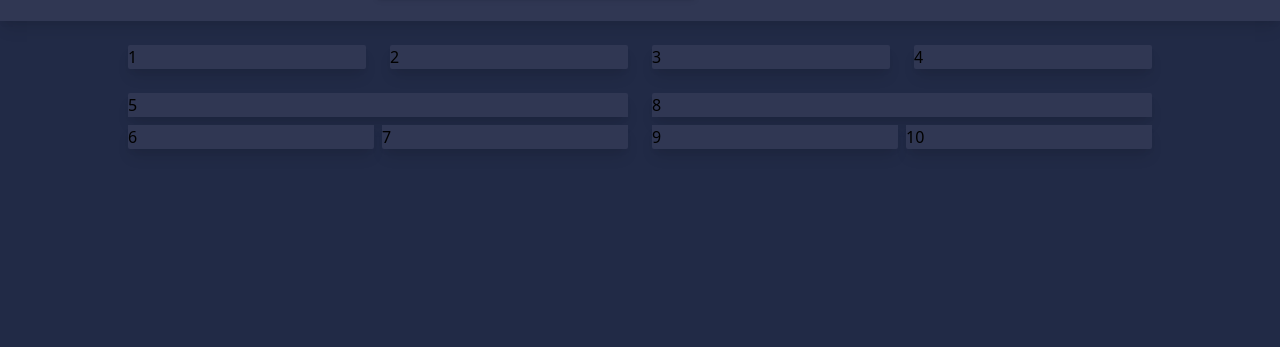
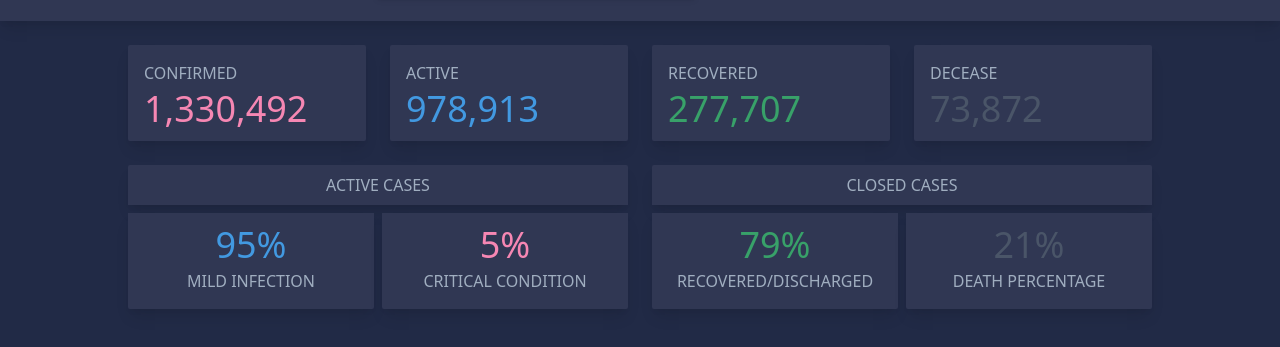
Before and after one commit to learnwithparam/novel-tracker, a website built with Parcel: page src/index.html in a window 1280 px wide. Shown: the part 75-422 px from the top of the page. Built offline with nearby package versions, Linux system fonts and the light colour scheme.

Commit message:
Implement actual numbers of the grid

```diff
--- a/src/index.html
+++ b/src/index.html
@@ -35,22 +35,50 @@
   <div class="container w-4/5 mx-auto mt-6">
     <div class="grid grid-cols-2 gap-6">
       <div class="grid grid-cols-2 gap-6">
-        <div class="bg-darken-blue-100 shadow-lg rounded-sm">1</div>
-        <div class="bg-darken-blue-100 shadow-lg rounded-sm">2</div>
+        <div class="bg-darken-blue-100 shadow-lg rounded-sm p-4">
+          <div class="text-md text-gray-500 uppercase font-medium">confirmed</div>
+          <div class="text-4xl text-gray-500 uppercase font-medium mt-2 leading-8 text-pink-400">1,330,492</div>
+        </div>
+        <div class="bg-darken-blue-100 shadow-lg rounded-sm p-4">
+          <div class="text-md text-gray-500 uppercase font-medium">active</div>
+          <div class="text-4xl text-gray-500 uppercase font-medium mt-2 leading-8 text-blue-500">978,913</div>
+        </div>
       </div>
       <div class="grid grid-cols-2 gap-6">
-        <div class="bg-darken-blue-100 shadow-lg rounded-sm">3</div>
-        <div class="bg-darken-blue-100 shadow-lg rounded-sm">4</div>
+        <div class="bg-darken-blue-100 shadow-lg rounded-sm p-4">
+          <div class="text-md text-gray-500 uppercase font-medium">recovered</div>
+          <div class="text-4xl text-gray-500 uppercase font-medium mt-2 leading-8 text-green-600">277,707</div>
+        </div>
+        <div class="bg-darken-blue-100 shadow-lg rounded-sm p-4">
+          <div class="text-md text-gray-500 uppercase font-medium">decease</div>
+          <div class="text-4xl text-gray-500 uppercase font-medium mt-2 leading-8 text-gray-700">73,872</div>
+        </div>
       </div>
-      <div class="grid grid-cols-2 gap-2">
-        <div class="col-span-2 bg-darken-blue-100 shadow-lg rounded-sm rounded-b-none">5</div>
-        <div class="bg-darken-blue-100 shadow-lg rounded-sm rounded-t-none">6</div>
-        <div class="bg-darken-blue-100 shadow-lg rounded-sm rounded-t-none">7</div>
+      <div class="grid grid-cols-2 gap-2 text-center">
+        <div class="col-span-2 bg-darken-blue-100 shadow-lg rounded-sm rounded-b-none p-2" >
+          <div class="text-md text-gray-500 uppercase font-medium">ACTIVE CASES</div>
+        </div>
+        <div class="bg-darken-blue-100 shadow-lg rounded-sm rounded-t-none py-4">
+          <div class="text-4xl text-gray-500 uppercase font-medium leading-8 text-blue-500">95%</div>
+          <div class="text-md text-gray-500 uppercase font-medium mt-2">mild infection</div>
+        </div>
+        <div class="bg-darken-blue-100 shadow-lg rounded-sm rounded-t-none p-4">
+          <div class="text-4xl text-gray-500 uppercase font-medium leading-8 text-pink-400">5%</div>
+          <div class="text-md text-gray-500 uppercase font-medium mt-2">critical condition</div>
+        </div>
       </div>
-      <div class="grid grid-cols-2 gap-2">
-        <div class="col-span-2 bg-darken-blue-100 shadow-lg rounded-sm rounded-b-none">8</div>
-        <div class="bg-darken-blue-100 shadow-lg rounded-sm rounded-t-none">9</div>
-        <div class="bg-darken-blue-100 shadow-lg rounded-sm rounded-t-none">10</div>
+      <div class="grid grid-cols-2 gap-2  text-center">
+        <div class="col-span-2 bg-darken-blue-100 shadow-lg rounded-sm rounded-b-none p-2">
+          <div class="text-md text-gray-500 uppercase font-medium">CLOSED CASES</div>
+        </div>
+        <div class="bg-darken-blue-100 shadow-lg rounded-sm rounded-t-none p-4">
+          <div class="text-4xl text-gray-500 uppercase font-medium leading-8 text-green-600">79%</div>
+          <div class="text-md text-gray-500 uppercase font-medium mt-2">recovered/discharged</div>
+        </div>
+        <div class="bg-darken-blue-100 shadow-lg rounded-sm rounded-t-none p-4">
+          <div class="text-4xl text-gray-500 uppercase font-medium leading-8 text-gray-700">21%</div>
+          <div class="text-md text-gray-500 uppercase font-medium mt-2">death percentage</div>
+        </div>
       </div>
     </div>
   </div>
```
